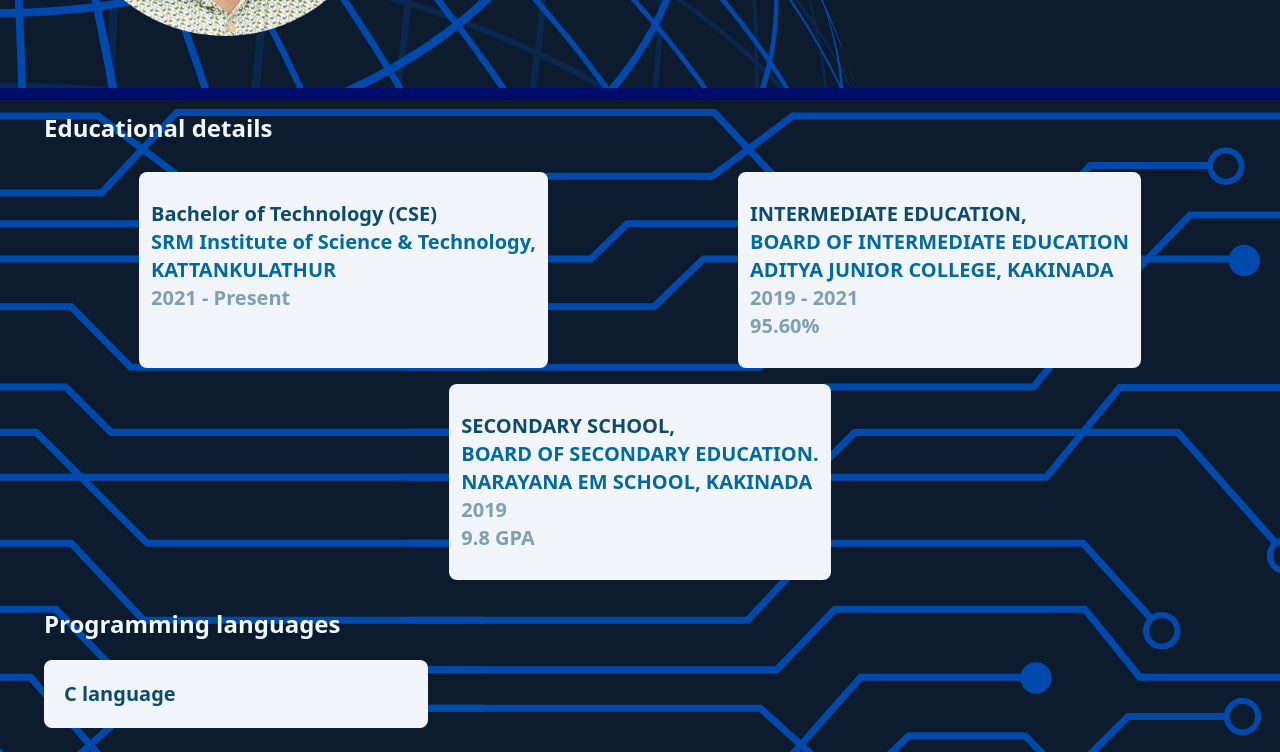
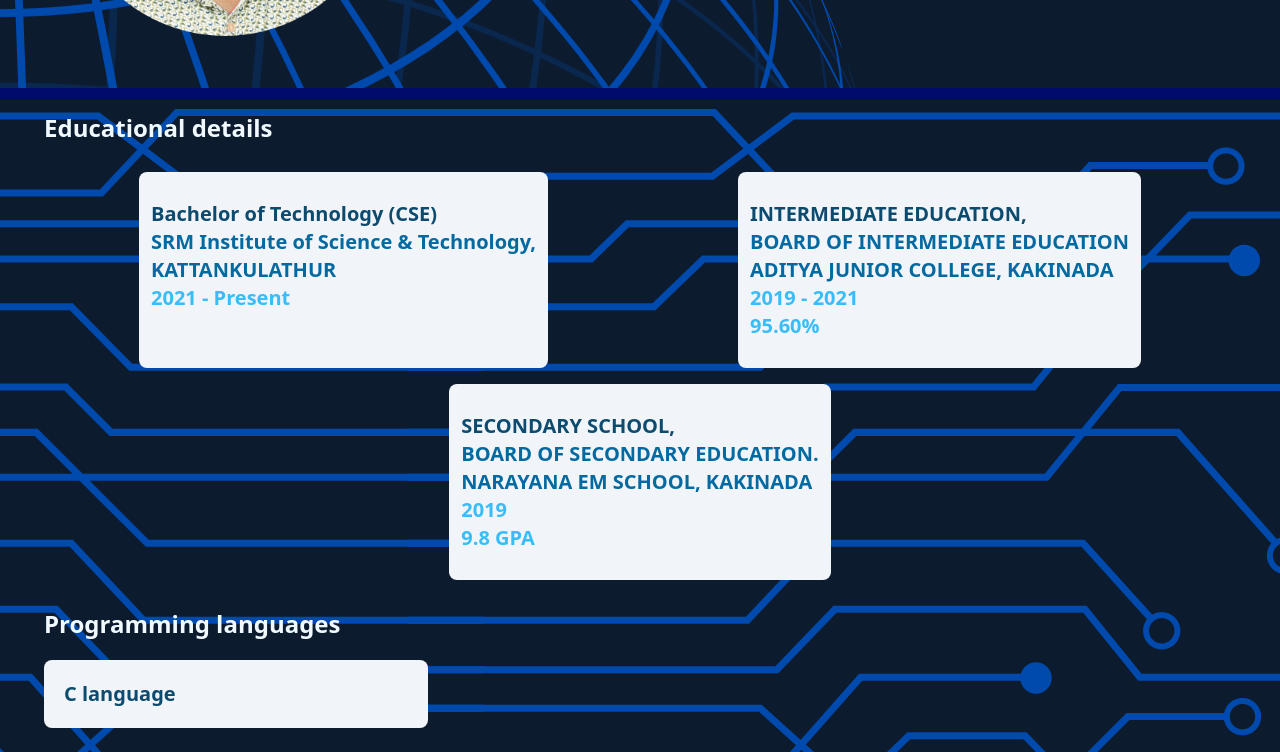
Before and after one commit to kpardhasai2004/Portfolio, a plain HTML site: page index.html in a window 1280 px wide. Shown: the part 444-1196 px from the top of the page. Drawn offline with nearby package versions, Linux system fonts and the light colour scheme.

Commit message:
Add files via upload

```diff
--- a/index.html
+++ b/index.html
@@ -189,11 +189,11 @@
               KATTANKULATHUR
             </div>
 
-            <div class="bg-clip-text mx-3 text-transparent bg-sky-900 opacity-50">
+            <div class="bg-clip-text mx-3 text-transparent bg-sky-400 ">
               2021 - Present
             </div>
 
-            <div class="bg-clip-text mx-3 text-transparent bg-sky-900 opacity-50">
+            <div class="bg-clip-text mx-3 text-transparent bg-sky-400">
 
             </div>
             <br>
@@ -213,11 +213,11 @@
               ADITYA JUNIOR COLLEGE, KAKINADA
             </div>
 
-            <div class="bg-clip-text mx-3 text-transparent bg-sky-900 opacity-50">
+            <div class="bg-clip-text mx-3 text-transparent bg-sky-400">
               2019 - 2021
             </div>
 
-            <div class="bg-clip-text mx-3 text-transparent bg-sky-900 opacity-50">
+            <div class="bg-clip-text mx-3 text-transparent bg-sky-400">
               95.60%
             </div>
             <br>
@@ -237,11 +237,11 @@
               NARAYANA EM SCHOOL, KAKINADA
             </div>
 
-            <div class="bg-clip-text mx-3 text-transparent bg-sky-900 opacity-50">
+            <div class="bg-clip-text mx-3 text-transparent bg-sky-400">
               2019
             </div>
 
-            <div class="bg-clip-text mx-3 text-transparent bg-sky-900 opacity-50">
+            <div class="bg-clip-text mx-3 text-transparent bg-sky-400">
               9.8 GPA
             </div>
             <br>
```
